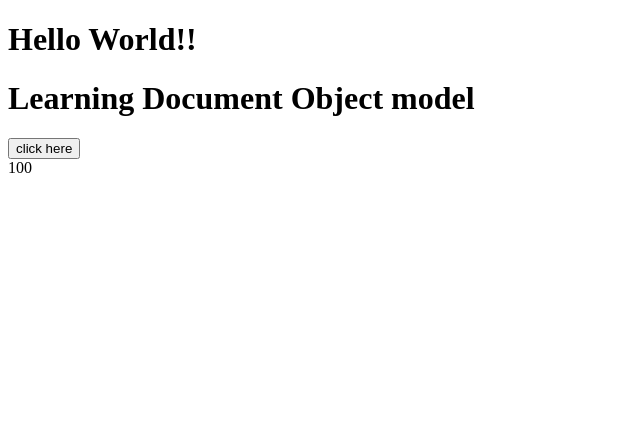
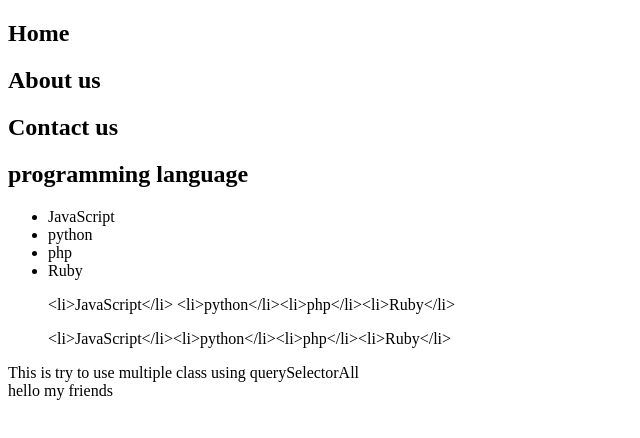
Before and after one commit to HariBist/JavaScriptBasic, a plain HTML site: page index.html in a window 1280 px wide. Shown: the whole page, without its empty margins (0-640 px from the left). Drawn offline with Linux system fonts and the light colour scheme.

```diff
--- a/day5.js
+++ b/day5.js
@@ -1,21 +1,17 @@
-//DOM(Data Object Model)
-// const hh1= document.querySelector('.h1')
-// // hh1.textContent=('bye world')
-// console.log(hh1)
-// const button = document.getElementsByTagName('button')
-// button.textContent="hello"
-// button.addEventListener('click',()=>{
-//     hh1.textContent="bye world"
-//    var newparagraph= document.createElement('p')
-//    newparagraph.textContent ="learning Dom"
-//    document.body.appendChild(newparagraph)
-// })
-const btn = document.querySelector('#button')
-const text = document.querySelector('#this');
-// button.addEventListener('click',()=>{
-// let value = doucument.querySelector('#this') ;
-// value-=10;
-// text.innerText=value;
+const userList = document.querySelector('.languages-list');
+const text = document.querySelector('.Text');
+const content = document.querySelector('.content');
+userList.innerHTML = "<li>JavaScript</li><li>python</li><li>php</li><li>Ruby</li>";//using the innerHTML is can open doors to cross-site scripting
+text.innerText = "<li>JavaScript</li> <li>python</li><li>php</li><li>Ruby</li>";
+content.textContent = "<li>JavaScript</li><li>python</li><li>php</li><li>Ruby</li>";
+// On this example we can see the use case of innerHTML , innerText and textContent propertises of DOM in javascript
+//where innerHTML = recognizes the HTML tags and formats the content according
+//innerText and textContent = innerText ignores the HTML tags and prints thme on screen as part of text
 
-// })
-btn.onClick = update();
+//cross site scripting example on innerHTMl
+
+// let usercomment =' <img src="" oneerror="alert("malicious script executed!")">this is my comment!</img>';
+userList.innerHTML = usercomment;
+const Message = document.querySelector('.messages');
+Message.innerText="used multiple selector using dom";
+console.log(Message);
--- a/index.html
+++ b/index.html
@@ -5,12 +5,17 @@
     <meta name="viewport" content="width=device-width, initial-scale=1.0">
     <title>DOM</title>
 </head>
-<body> <header><!--sementic tag are like header, footer, article, aside,-->
-    <h1 class="h1">Hello World!!</h1>
-</header>
-    <h1>Learning Document Object model</h1>
-    <button id="button">click here</button>
-    <div id="this">100</div>
-</body>
+<body>
+    <nav>
+        <h1>Home</h1>
+        <h2>About us</h2>
+        <h1>Contact us</h1>
+    </nav>
+    <h2>programming language</h2>
+    <ul class="languages-list"></ul>
+    <ul class="Text"></ul>
+    <ul class="content"></ul>
+<div class="messages">This is try to use multiple class using querySelectorAll</div>
+<div class="text">hello my friends</div>
 <script src="./day5.js"></script>
 </html>
```
